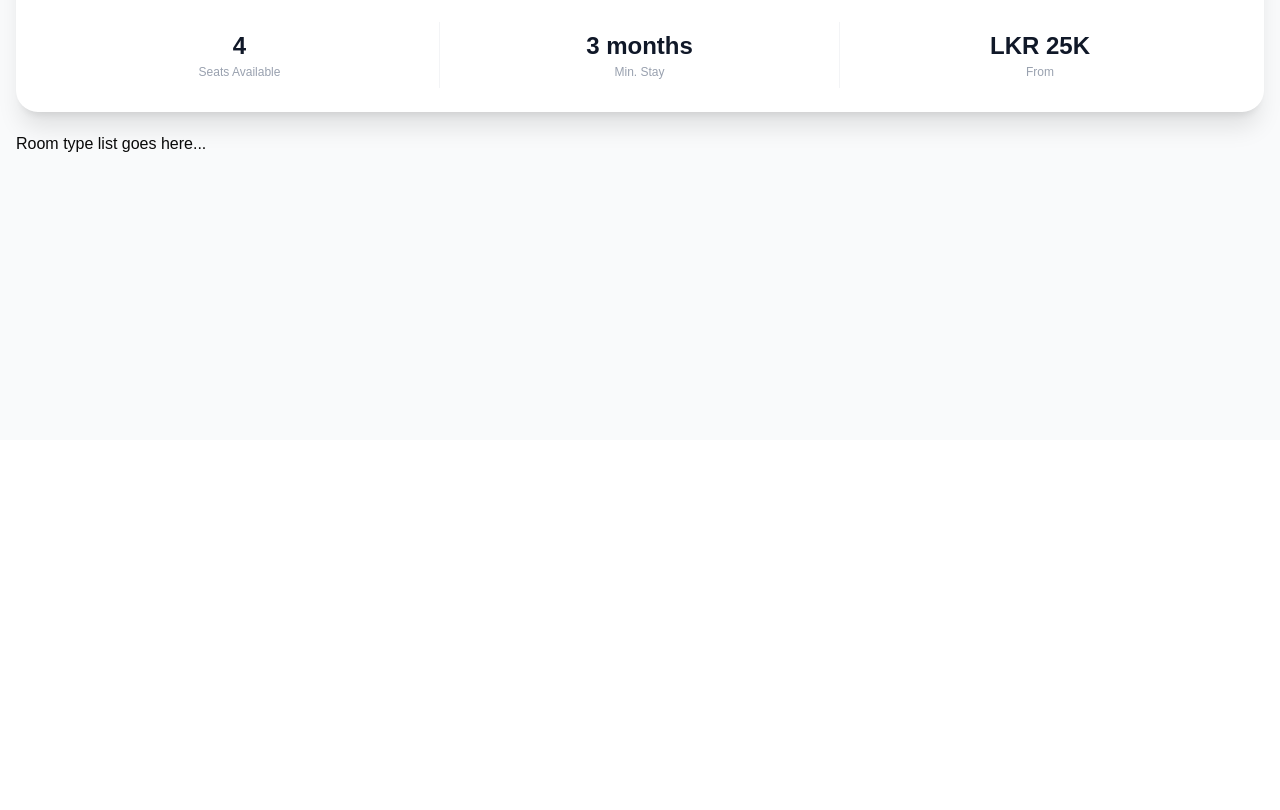
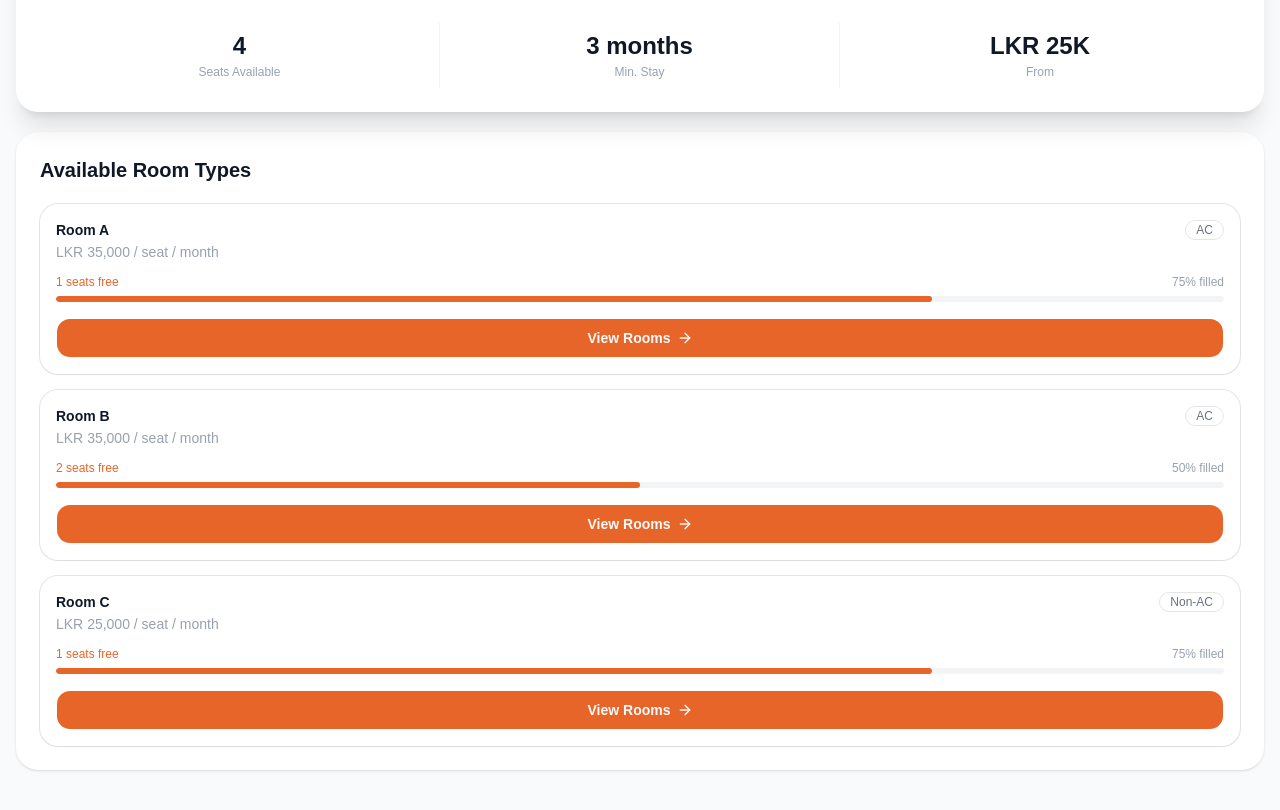
Before and after one commit to abhimax/nest-board-fe, a React (Vite) app: page /property-details in a window 1280 px wide. Shown: the part 360-1170 px from the top of the page. Before the commit the page ends 800 px from the top, so only its background shows below. Built offline with nearby package versions, Linux system fonts and the light colour scheme.

Commit message:
feat: room list ui

```diff
--- a/src/pages/property/PropertyDetails.tsx
+++ b/src/pages/property/PropertyDetails.tsx
@@ -1,5 +1,7 @@
 import { PropertyInfo } from "./components/PropertyInfo"
 import { PropertySection } from "./components/PropertySection"
+import type { Room } from "@/types/property"
+import { RoomList } from "./components/RoomList"
 
 const mockProperty = {
   id: "prop-detail-001",
@@ -12,6 +14,32 @@ const mockProperty = {
   seatsAvailable: 4,
   minStay: "3 months",
   startingPrice: "LKR 25K",
+  rooms: [
+    {
+      id: "room-a",
+      name: "Room A",
+      price: "35,000",
+      seatsTotal: 4,
+      seatsFree: 1,
+      hasAC: true,
+    },
+    {
+      id: "room-b",
+      name: "Room B",
+      price: "35,000",
+      seatsTotal: 4,
+      seatsFree: 2,
+      hasAC: true,
+    },
+    {
+      id: "room-c",
+      name: "Room C",
+      price: "25,000",
+      seatsTotal: 4,
+      seatsFree: 1,
+      hasAC: false,
+    },
+  ] satisfies Room[],
 }
 
 export function PropertyDetails() {
@@ -34,7 +62,7 @@ export function PropertyDetails() {
         </div>
 
         <div className="mt-5">
-          <p>Room type list goes here...</p>
+          <RoomList rooms={mockProperty.rooms} />
         </div>
       </div>
     </div>
--- /dev/null
+++ b/src/pages/property/components/RoomCard.tsx
@@ -0,0 +1,50 @@
+import { ArrowRight } from "lucide-react"
+import { Badge } from "@/components/ui/badge"
+import { Button } from "@/components/ui/button"
+import { Card } from "@/components/ui/card"
+import type { Room } from "@/types/property"
+
+export function RoomCard({
+  name,
+  price,
+  seatsTotal,
+  seatsFree,
+  hasAC,
+}: Room) {
+  const fillPercentage = Math.round(
+    ((seatsTotal - seatsFree) / seatsTotal) * 100
+  )
+
+  return (
+    <Card className="gap-0 rounded-2xl p-4 ring-1 ring-foreground/10 transition-all">
+      <div className="flex items-center justify-between">
+        <span className="font-bold text-gray-900">{name}</span>
+        <Badge
+          variant="outline"
+          className="rounded-lg px-2.5 py-0.5 text-xs text-gray-500"
+        >
+          {hasAC ? "AC" : "Non-AC"}
+        </Badge>
+      </div>
+
+      <p className="mt-0.5 text-sm text-gray-400">LKR {price} / seat / month</p>
+
+      <div className="mt-3 flex items-center justify-between text-xs">
+        <span className="font-medium text-primary">{seatsFree} seats free</span>
+        <span className="text-gray-400">{fillPercentage}% filled</span>
+      </div>
+
+      <div className="mt-1.5 h-1.5 w-full overflow-hidden rounded-full bg-gray-100">
+        <div
+          className="h-full rounded-full bg-primary"
+          style={{ width: `${fillPercentage}%` }}
+        />
+      </div>
+
+      <Button className="mt-4 w-full rounded-xl font-semibold cursor-pointer" size="lg">
+        View Rooms
+        <ArrowRight className="size-4" />
+      </Button>
+    </Card>
+  )
+}
--- /dev/null
+++ b/src/pages/property/components/RoomList.tsx
@@ -0,0 +1,22 @@
+import { Card } from "@/components/ui/card"
+import { RoomCard } from "./RoomCard"
+import type { Room } from "@/types/property"
+
+type RoomListProps = {
+  rooms: Room[]
+}
+
+export function RoomList({ rooms }: RoomListProps) {
+  return (
+    <Card className="gap-0 rounded-3xl p-6 shadow-sm ring-0">
+      <h2 className="mb-5 text-xl font-bold text-gray-900">
+        Available Room Types
+      </h2>
+      <div className="flex flex-col gap-4">
+        {rooms.map((room) => (
+          <RoomCard key={room.id} {...room} />
+        ))}
+      </div>
+    </Card>
+  )
+}
```
Also changed, not shown: src/types/property.ts (+8 -0 lines).
